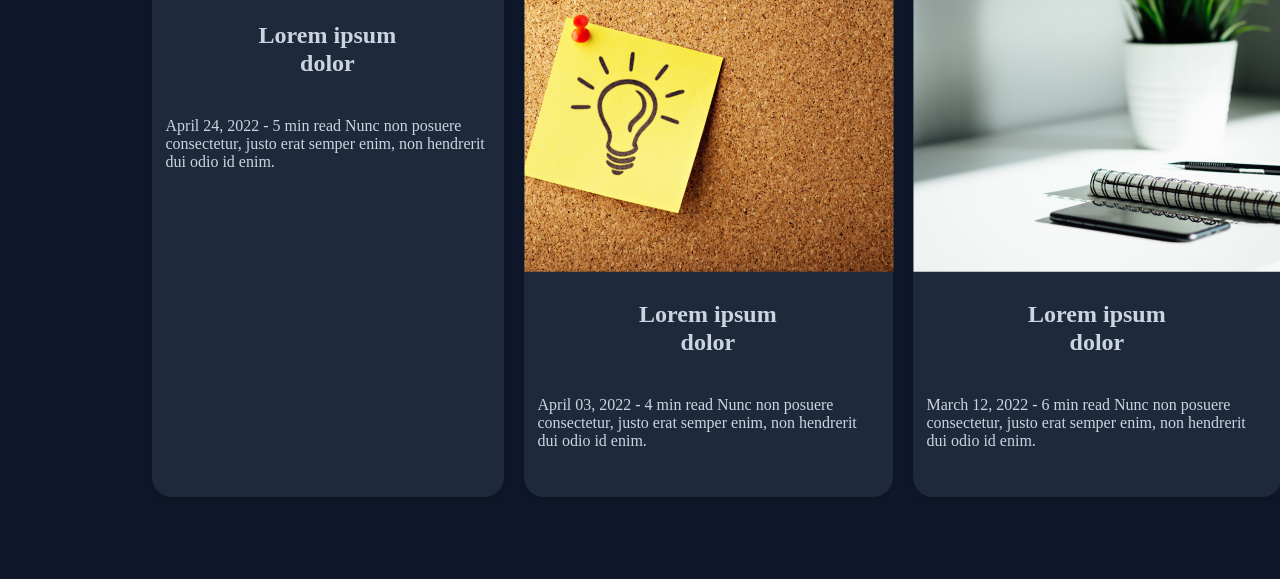
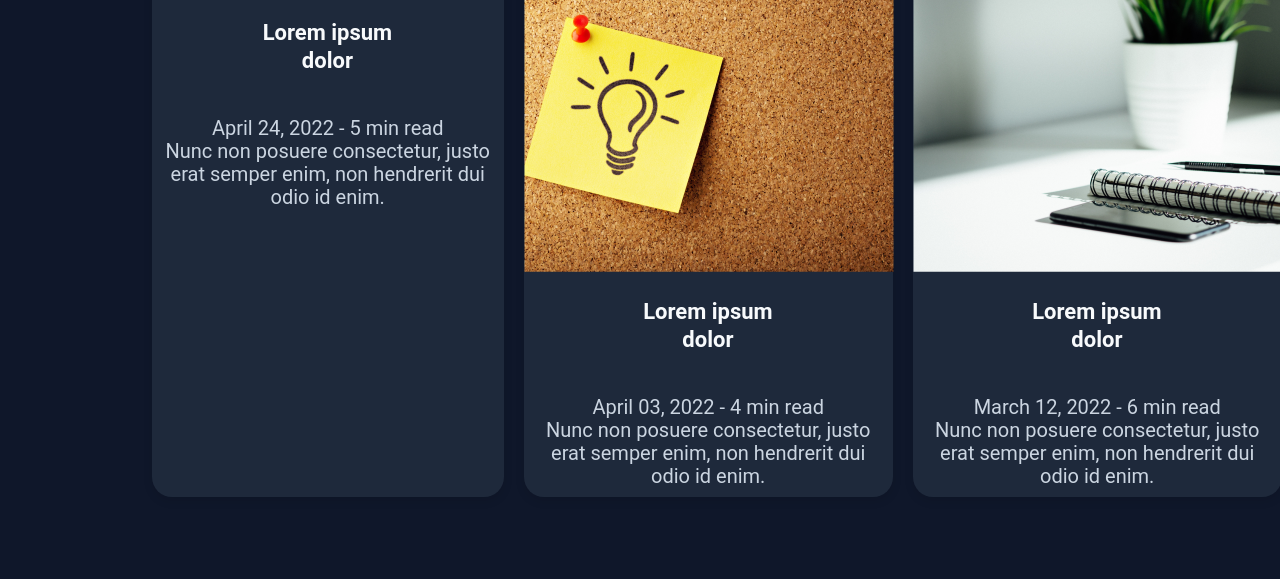
Before and after one commit to GvantsaBrachveli/for-landing-page, a plain HTML site: page index.html in a window 1280 px wide. Shown: the part 1559-2138 px from the top of the page. Before the commit the page ends 2096 px from the top, so only its background shows below. Drawn offline with Linux system fonts and the light colour scheme.

Commit message:
text edition

```diff
--- a/index.html
+++ b/index.html
@@ -62,7 +62,7 @@
                     </div>
                     <div class="date">
                         <p class="lasttitle">Lorem ipsum dolor </p>
-                        <p>April 24, 2022 - 5 min read
+                        <p class="lasttext">April 24, 2022 - 5 min read <br>
 
                             Nunc non posuere consectetur, justo erat semper enim, non hendrerit dui odio id enim.</p>
                     </div>
@@ -76,7 +76,7 @@
                     </div>
                     <div class="date">
                         <p class="lasttitle">Lorem ipsum dolor </p>
-                        <p>April 03, 2022 - 4 min read
+                        <p class="lasttext">April 03, 2022 - 4 min read <br>
 
                             Nunc non posuere consectetur, justo erat semper enim, non hendrerit dui odio id enim.</p>
                     </div>
@@ -89,7 +89,7 @@
                     </div>
                     <div class="date">
                         <p class="lasttitle">Lorem ipsum dolor </p>
-                        <p>March 12, 2022 - 6 min read
+                        <p class="lasttext">March 12, 2022 - 6 min read <br>
 
                             Nunc non posuere consectetur, justo erat semper enim, non hendrerit dui odio id enim.</p>
                     </div>
--- a/styles.css
+++ b/styles.css
@@ -126,13 +126,20 @@ Height: 231.76px;
 }
 .lasttitle{
     padding: 0px 80.26px 0px 79.64px;
-    color:#F8FAFC
+    color:#F8FAFC;
     font-family: 'Roboto';
     font-style: normal;
     font-weight: 700;
-    font-size: 24px;
+    font-size: 22px;
     line-height: 28px;
     text-align: center;
+}
 
-
-    }
+.lasttext{
+    font-family: 'Roboto';
+    font-style: normal;
+    font-weight: 400;
+    font-size: 20px;
+    line-height: 23px;
+    text-align: center;
+}
```
